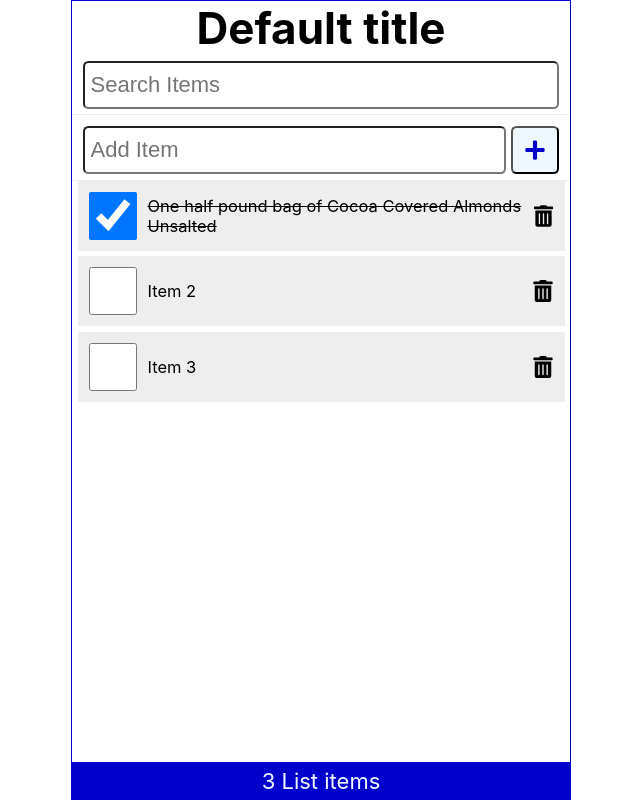
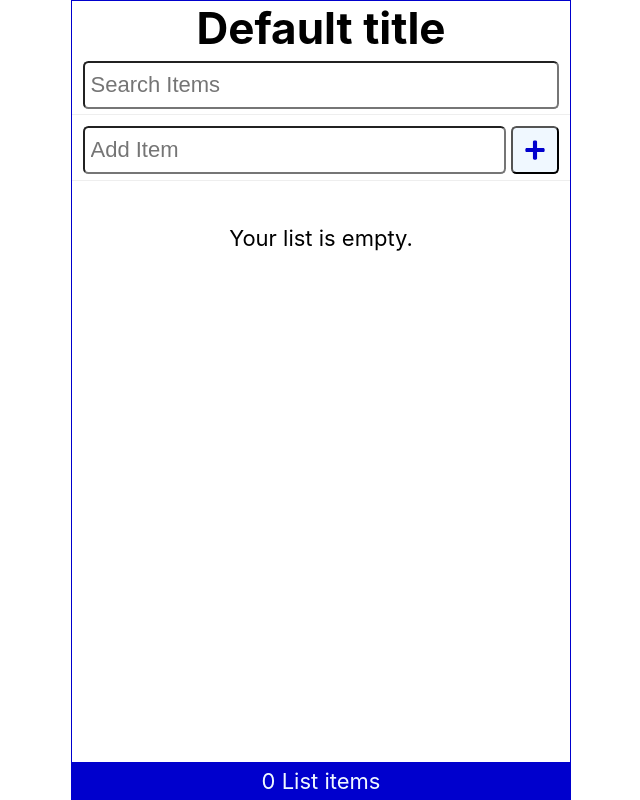
Before and after one commit to manasvi-tech/react-project, a React (Create React App) app: page / in a window 1280 px wide. Shown: the whole page, without its empty margins (319-959 px from the left). Built offline with nearby package versions, Linux system fonts and the light colour scheme; the HTML template or start-up script is replaced by a standard one.

Commit message:
JSON server API, local Storage

```diff
--- /dev/null
+++ b/data/db.json
@@ -0,0 +1,19 @@
+{
+    "items": [
+        {
+            "id": 1,
+            "checked": false,
+            "item": "Almonds, Unsalted, in the blue bag"
+        },
+        {
+            "id": 2,
+            "checked": false,
+            "item": "Pizza"
+        },
+        {
+            "id": 3,
+            "checked": false,
+            "item": "Bread"
+        }
+    ]
+}
--- a/src/App.js
+++ b/src/App.js
@@ -7,34 +7,18 @@ import AddItem from './AddItem';
 import SearchItem from './SearchItem';
 function App() {
 
-{/* <p>index is where html is hosted and it imports app so app is basically the anchor for
-  all the components you want to insert. press "alt+shift+r" to open the emmet bar and type
-  rafce and delete the import statement
-</p> */}
-  const [items, setItems] = useState([
-    {
-        id: 1,
-        checked: true,
-        item: "One half pound bag of Cocoa Covered Almonds Unsalted"
-    },
-    {
-        id: 2,
-        checked: false,
-        item: "Item 2"
-    },
-    {
-        id: 3,
-        checked: false,
-        item: "Item 3"
-    }
-  ] || []);
+  const API_URL='http://localhost:3500/items'
+
+const [items, setItems] = useState(
+  JSON.parse(localStorage.getItem('shoppinglist')) ?? []
+); //"??" uses the value next to it when the value before it becomes null otherwise gets items from the local storage
+
   const[newItem,setNewItem] = useState('')
 
   const[search,setSearch] = useState('') //empty Strings
 
   useEffect(()=>{
-    localStorage.setItem('shoppinglist', JSON.stringify(items));  //use effect runs at every render if there is no render,
-    //but here as it has a dependency i.e. an array. it will run when there is a change in the array its asynchronous
+    localStorage.setItem('shoppinglist', JSON.stringify(items));
   },[items])
 
 
@@ -46,8 +30,7 @@ function App() {
   }
 
   const handleCheck = (id) => {
-    const listItems = items.map((item) => item.id === id ? { ...item, checked: !item.checked } : item); /* map through the items array and if you find
-    the id corresponding to the one clicked make the check mark as marked */
+    const listItems = items.map((item) => item.id === id ? { ...item, checked: !item.checked } : item);
     setItems(listItems);  //set the listItems.
   }
 
@@ -77,7 +60,7 @@ function App() {
         handleSubmit={handleSubmit}
         />
       <Content items={items.filter(item => ((item.item).toLowerCase()).includes(
-        search.toLowerCase()))} //used for search feature if there is change it will be re-rendered and the items that match the searchbox will only be visible
+        search.toLowerCase()))}
       handleCheck={handleCheck}
       handleDelete={handleDelete}/>
       <Footer length={items.length}/>
@@ -89,6 +72,3 @@ function App() {
 
 
 export default App;
- {/* inside return() everything is jsx. Its the combination of javascript and xml.
-  jsx allows us to put javascript expressions in the code thats what makes it so powerful.
-*/}
```
